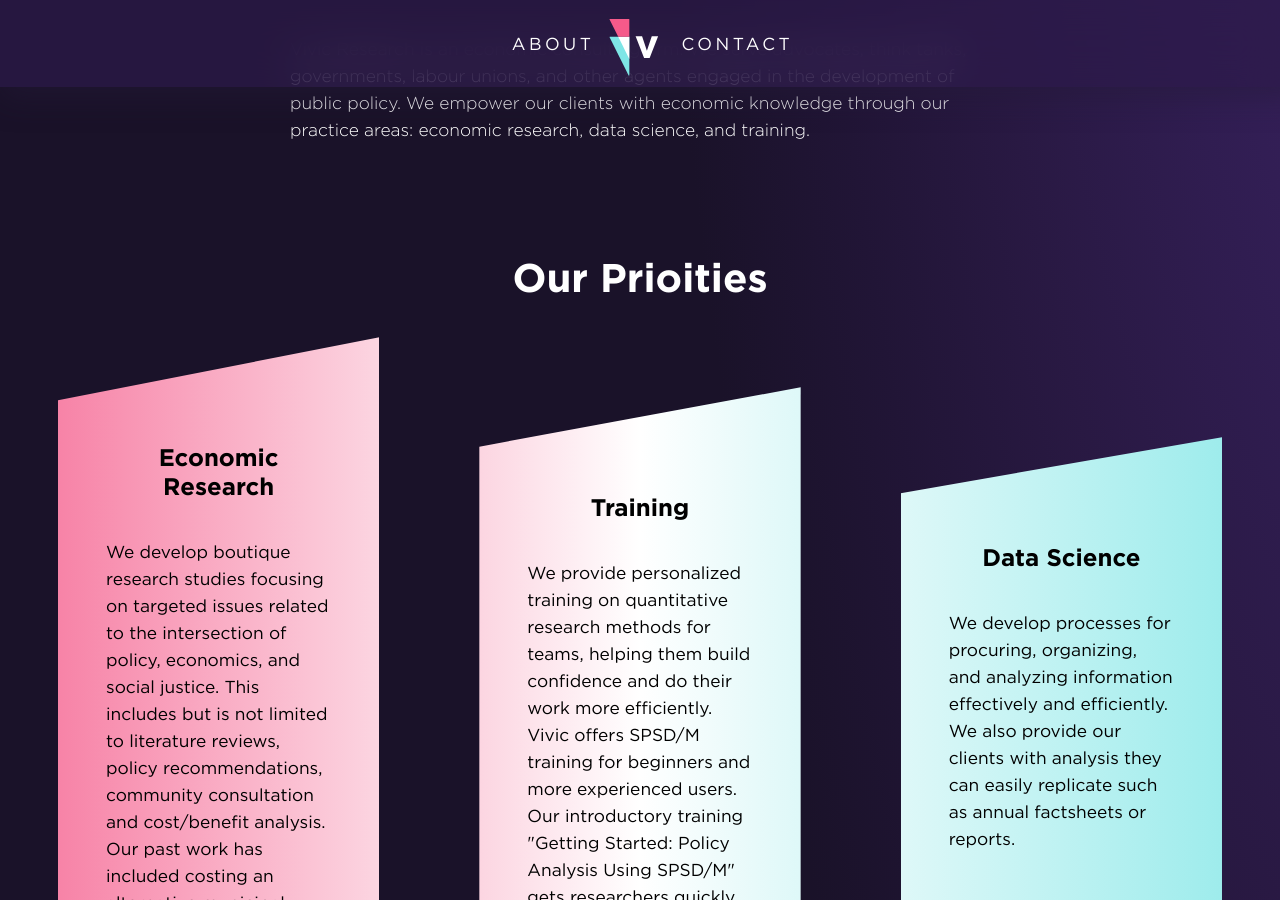
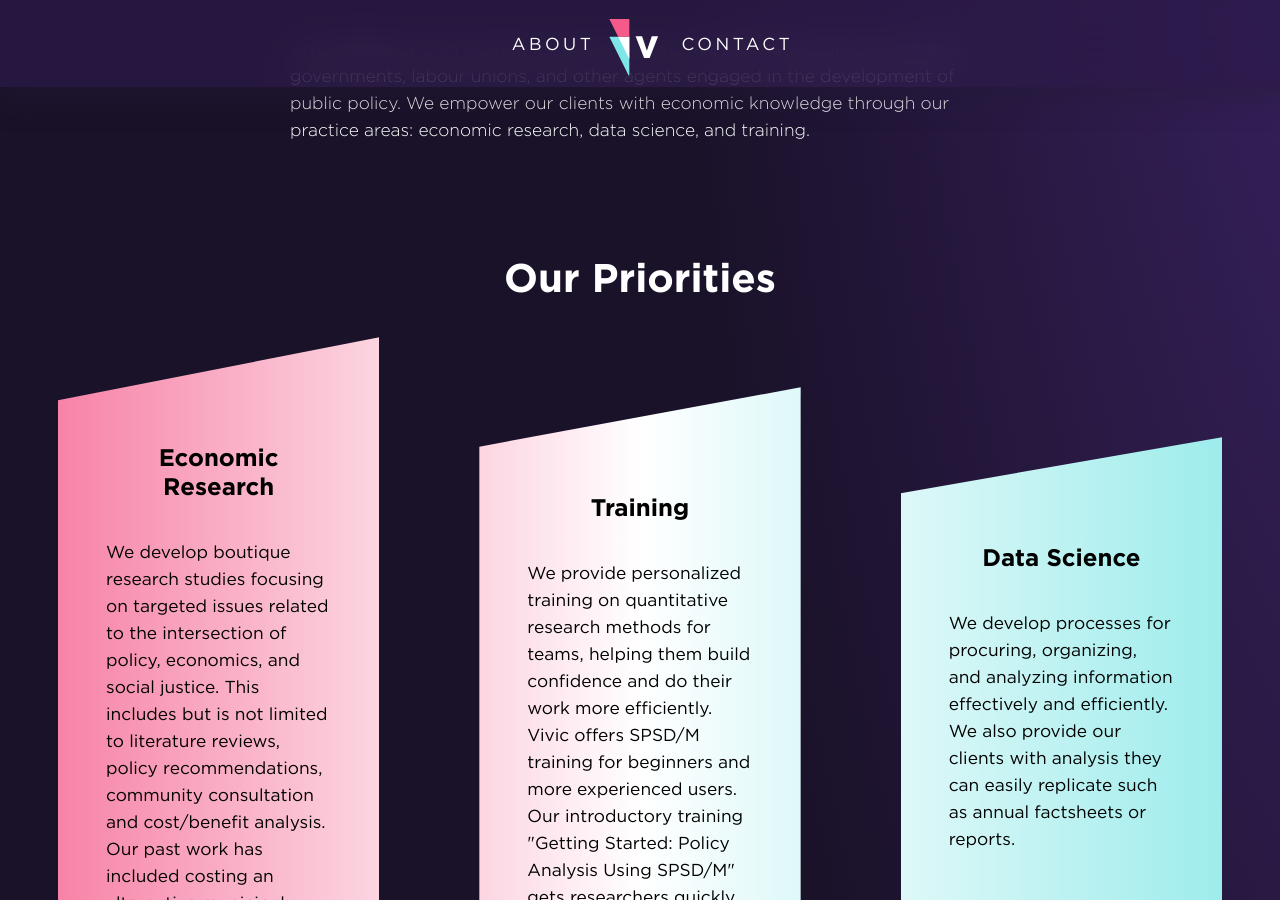
Before and after one commit to GoodbyteCo/Vivic-Website, a Jekyll site: the page built from index.html, in a window 1280 px wide and 900 px high, scrolled down 731 px. Built offline with Jekyll 4.4.1, drawn with Linux system fonts in a browser that asks for light colours.

Commit message:
Update index.html

```diff
--- a/index.html
+++ b/index.html
@@ -17,7 +17,7 @@ layout: main
         </p>
     </div>
     <div class="maincenter" id="prioities">
-        <h2>Our Prioities</h2>
+        <h2>Our Priorities</h2>
 
         <div id="pillars">
             <div class="pillar" id="pillar1">
```
